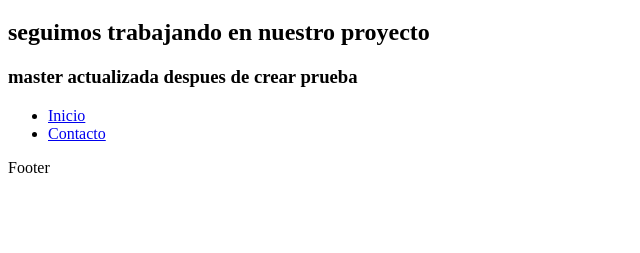
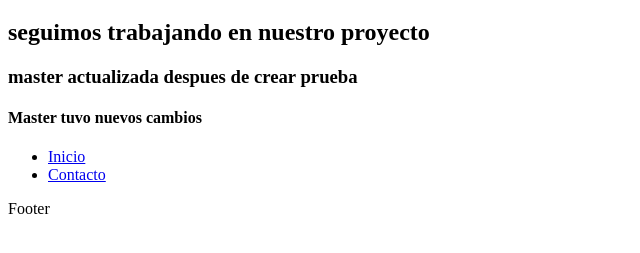
Before and after one commit to julianmoran1/reposgit, a plain HTML site: page index.html in a window 1280 px wide. Shown: the part 61-314 px from the top of the page, without its empty margins (0-640 px from the left). Drawn offline with Linux system fonts and the light colour scheme.

Commit message:
nuevos cambios en master

```diff
--- a/index.html
+++ b/index.html
@@ -10,6 +10,7 @@
     <h1>Primros pasos con git</h1>
     <h2>seguimos trabajando en nuestro proyecto</h2>
     <h3>master actualizada despues de crear prueba</h3>
+    <h4>Master tuvo nuevos cambios</h4>
     <header>
         <nav>
             <ul>
```
